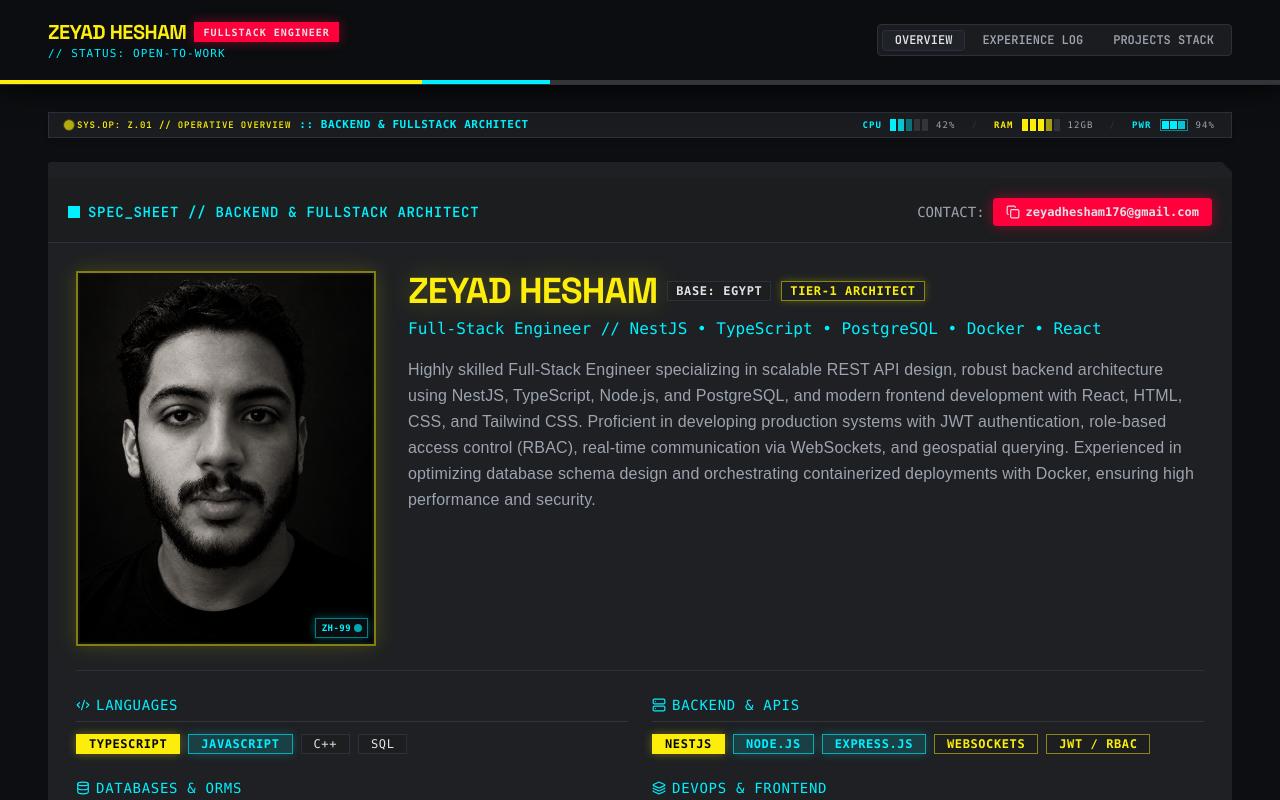
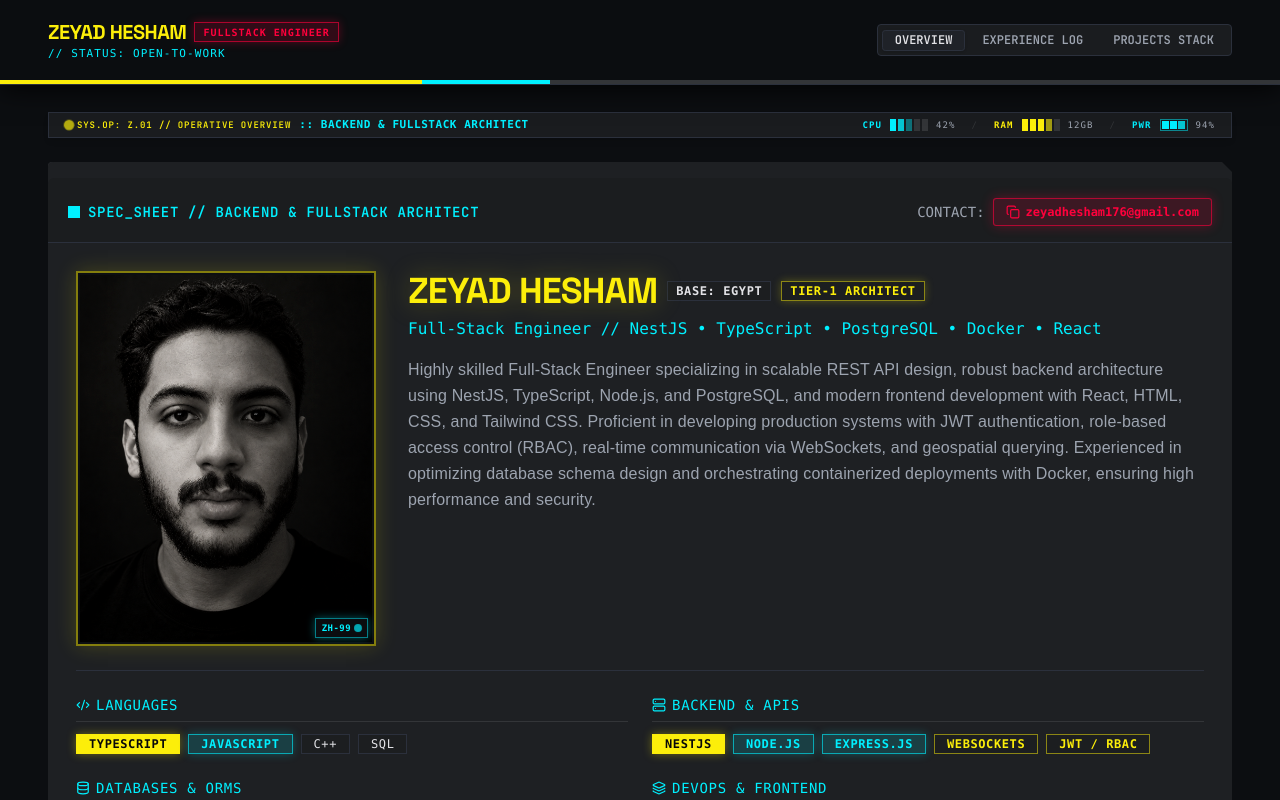
Before and after one commit to 0xZeyad11/portfolio, a React (Vite) app: page / in a window 1280 px wide. Shown: the top 800 px of the page. Built offline with nearby package versions, Linux system fonts and the light colour scheme; a web font is replaced by a local one.

Commit message:
style: update red badges and buttons to semi-transparent red background with red text

```diff
--- a/src/components/ui/badge.tsx
+++ b/src/components/ui/badge.tsx
@@ -13,7 +13,7 @@ const badgeVariants = cva(
         secondary:
           "bg-secondary-foreground/15 text-secondary-foreground font-bold border-secondary-foreground/60 shadow-[0_0_10px_rgba(0,240,255,0.25)] [a]:hover:bg-secondary-foreground/25",
         destructive:
-          "bg-destructive text-destructive-foreground font-bold border-[#ff003c] shadow-[0_0_12px_rgba(255,0,60,0.45)] [a]:hover:bg-destructive/90",
+          "bg-destructive/15 text-destructive font-bold border border-destructive/60 shadow-[0_0_10px_rgba(255,0,60,0.3)] [a]:hover:bg-destructive/25",
         outline:
           "border-border bg-surface-container-low/50 text-foreground [a]:hover:bg-muted [a]:hover:text-muted-foreground",
         ghost:
--- a/src/components/ui/button.tsx
+++ b/src/components/ui/button.tsx
@@ -17,7 +17,7 @@ const buttonVariants = cva(
         ghost:
           "border-transparent hover:bg-muted hover:text-foreground",
         destructive:
-          "bg-destructive text-destructive-foreground font-bold border-[#ff003c] hover:bg-[#d60032] shadow-[0_0_14px_rgba(255,0,60,0.45)]",
+          "bg-destructive/15 text-destructive font-bold border border-destructive/60 hover:bg-destructive hover:text-white shadow-[0_0_12px_rgba(255,0,60,0.3)]",
         link: "border-transparent text-primary underline-offset-4 hover:underline",
       },
       size: {
```
